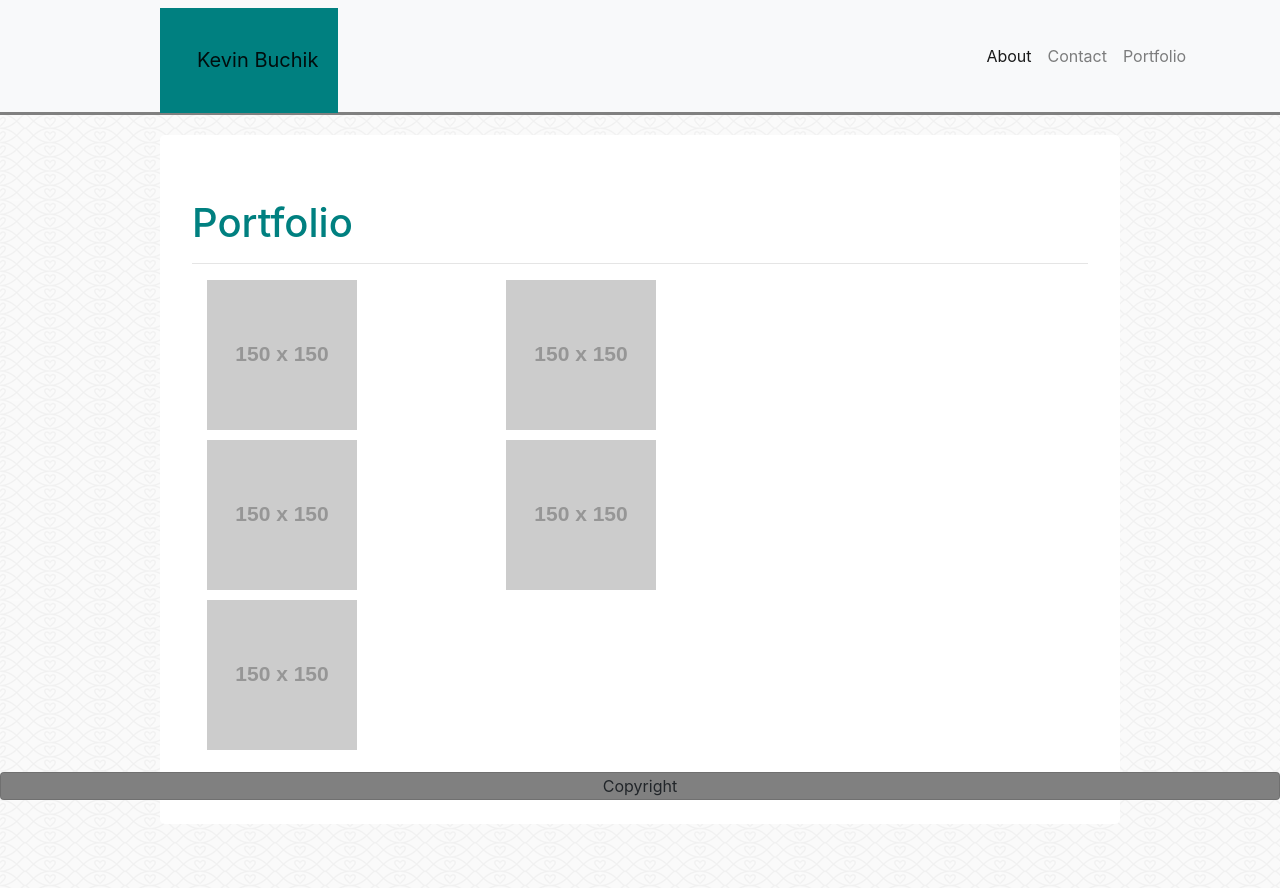
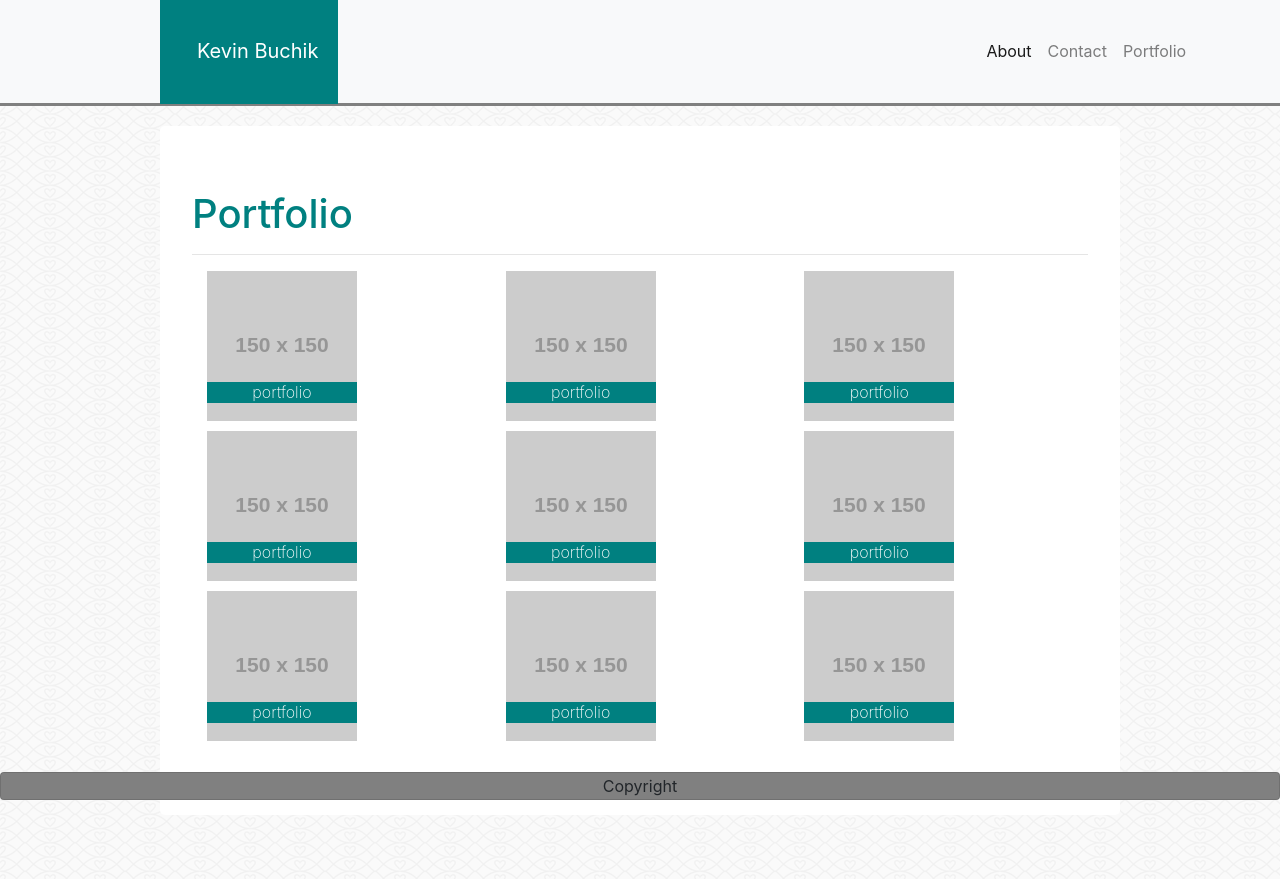
Before and after one commit to KPJBuchik/HW-Bootstrap-Portfolio-, a plain HTML site: page portfolio.html in a window 1280 px wide. Drawn offline with nearby package versions, Linux system fonts and the light colour scheme; placeholder pictures from the web are drawn by us.

Commit message:
fixed grid

```diff
--- a/portfolio.html
+++ b/portfolio.html
@@ -13,7 +13,7 @@
 
 <body>
     <nav class="navbar navbar-expand-lg navbar-light bg-light" id="my-nav-bar">
-        <a class="navbar-brand" href="#">Kevin Buchik</a>
+        <a class="navbar-brand" href="index.html">Kevin Buchik</a>
         <button class="navbar-toggler" type="button" data-toggle="collapse" data-target="#navbarSupportedContent"
             aria-controls="navbarSupportedContent" aria-expanded="false" aria-label="Toggle navigation">
             <span class="navbar-toggler-icon"></span>
@@ -22,13 +22,13 @@
         <div class="menubar collapse navbar-collapse" id="navbarSupportedContent">
             <ul class="navbar-nav mr-auto">
                 <li class=" nav-item active">
-                    <a class="nav-link" href="#">About <span class="sr-only">(current)</span></a>
+                    <a class="nav-link" href="index.html">About <span class="sr-only"></span></a>
                 </li>
                 <li class="nav-item">
-                    <a class="nav-link" href="#">Contact</a>
+                    <a class="nav-link" href="contact.html">Contact</a>
                 </li>
                 <li class="nav-item">
-                    <a class="nav-link" href="#">Portfolio</a>
+                    <a class="nav-link" href="portfolio.html">Portfolio</a>
                 </li>
             </ul>
 
@@ -37,47 +37,23 @@
     <div class="jumbotron">
         <h1>Portfolio</h1>
         <hr>
-        <div class="container">
-            <div class="row">
-                <div class="col-sm">
-                    <img src="https://via.placeholder.com/150">
 
+        <div class='container-fluid'>
+                <div class='row'>
+                    <div class='col-xs-12 col-md-4'> <img src="https://via.placeholder.com/150"><h3>portfolio</h3></div>
+                    <div class='col-xs-12 col-md-4'> <img src="https://via.placeholder.com/150"><h3>portfolio</h3></div>
+                    <div class='col-xs-12 col-md-4'> <img src="https://via.placeholder.com/150"><h3>portfolio</h3></div>
                 </div>
-
-                <div class="col-sm">
-                    <img src="https://via.placeholder.com/150">
+                <div class='row'>
+                    <div class='col-xs-12 col-md-4'> <img src="https://via.placeholder.com/150"><h3>portfolio</h3></div>
+                    <div class='col-xs-12 col-md-4'> <img src="https://via.placeholder.com/150"><h3>portfolio</h3></div>
+                    <div class='col-xs-12 col-md-4'> <img src="https://via.placeholder.com/150"><h3>portfolio</h3></div>
                 </div>
-                <div class="col-sm">
+                <div class='row'>
+                    <div class='col-xs-12 col-md-4'> <img src="https://via.placeholder.com/150"><h3>portfolio</h3></div>
+                    <div class='col-xs-12 col-md-4'> <img src="https://via.placeholder.com/150"><h3>portfolio</h3></div>
+                    <div class='col-xs-12 col-md-4'> <img src="https://via.placeholder.com/150"><h3>portfolio</h3></div>
                 </div>
-
-            </div>
-            <div class="row">
-                <div class="col-sm">
-                    <img src="https://via.placeholder.com/150">
-
-                </div>
-
-                <div class="col-sm">
-                    <img src="https://via.placeholder.com/150">
-                </div>
-                <div class="col-sm">
-                </div>
-
-            </div>
-            <div class="row">
-                <div class="col-sm">
-                    <img src="https://via.placeholder.com/150">
-
-                </div>
-
-                <div class="col-sm">
-
-                </div>
-                <div class="col-sm">
-                </div>
-
-            </div>
-        </div>
 
     </div>
     </div>
--- a/style.css
+++ b/style.css
@@ -32,8 +32,11 @@ p {margin-top:40px;
                 margin-left:11.5%;
                 margin-bottom: -9px;
                 padding-right:20px;
-
+                margin-top:-9px;
+                color:white;
         }
+.navbar-light .navbar-brand {
+                color: white;}
 
 .menubar {margin-left:50%;
        }
@@ -47,5 +50,20 @@ body {background-image:url(fishnets-and-hearts.png);}
 .form3 {padding:100px;}
 
 .container {background-color:white;
+        margin:20%;
 }
 #masthead {position:static;}
+
+
+h3 { position: absolute;
+        bottom: 20px;
+        width: 150px;
+        padding: 1px;
+        font-weight: 200;
+        color: #ffffff;
+        text-align: center;
+        background: teal;
+        font-size: 16px;
+        border-bottom: 0}
+
+#hidden {display:none;}
```
Also changed, not shown: contact.html (+4 -4 lines), index.html (+4 -4 lines).
